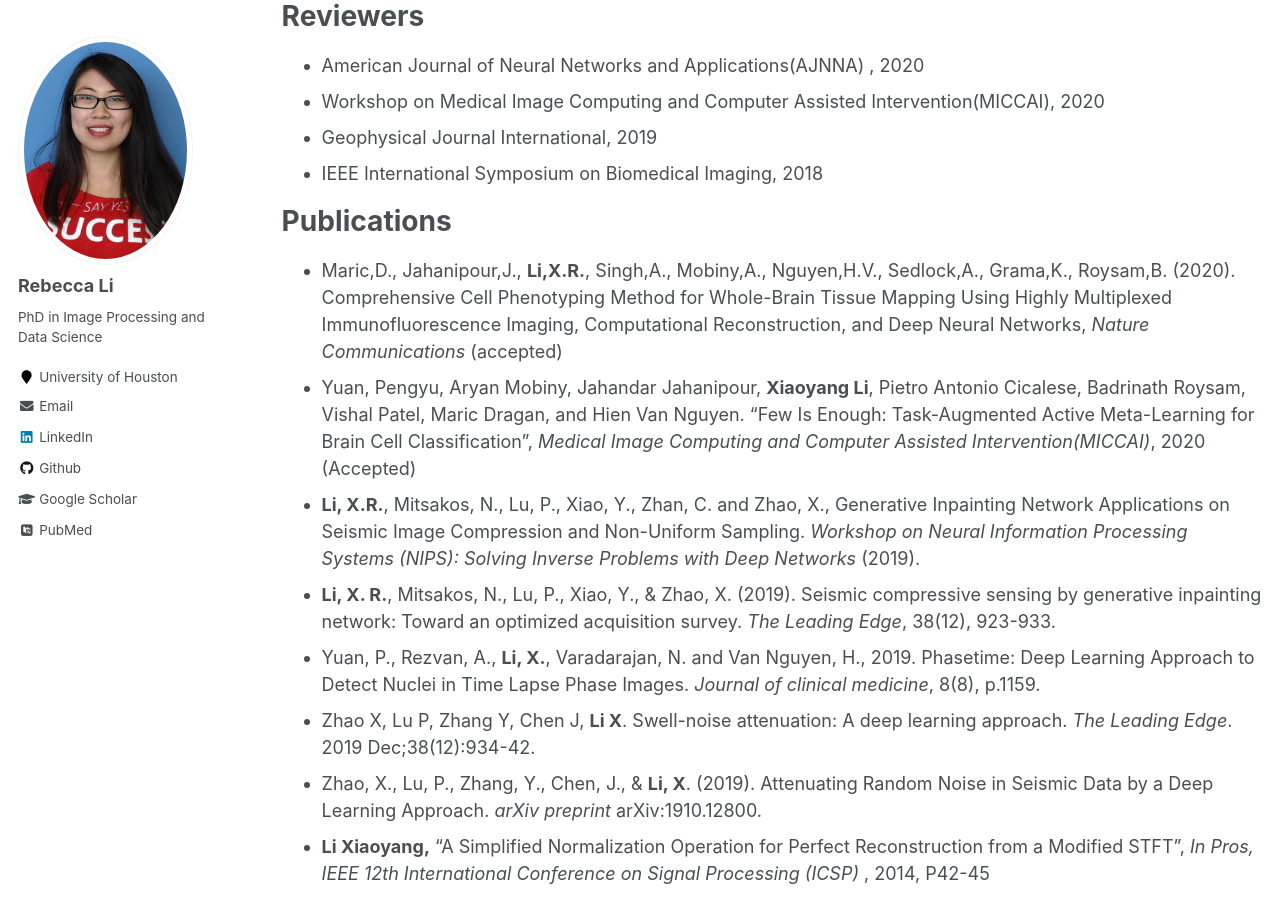
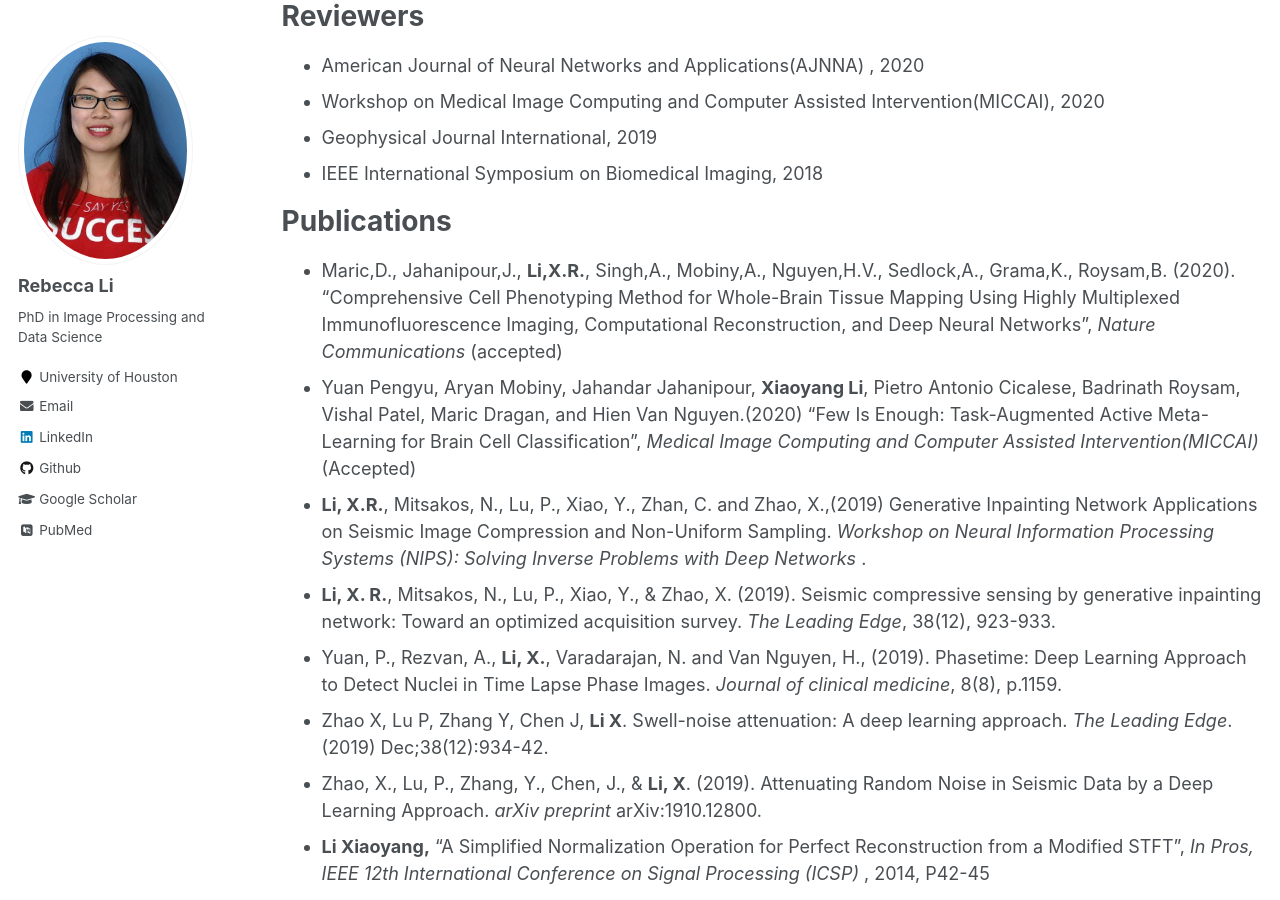
Before and after one commit to Xiaoyang-Rebecca/xiaoyang-rebecca.github.io, a Jekyll site: the page built from _pages/cv.md, in a window 1280 px wide and 900 px high, scrolled down 1504 px. Built offline with Jekyll 4.4.1, drawn with Linux system fonts in a browser that asks for light colours; some web fonts are replaced.

Commit message:
Update cv.md

```diff
--- a/_pages/cv.md
+++ b/_pages/cv.md
@@ -80,11 +80,11 @@ Reviewers
 
 Publications
 ======
--	Maric,D., Jahanipour,J.,  **Li,X.R.**, Singh,A., Mobiny,A., Nguyen,H.V., Sedlock,A., Grama,K., Roysam,B. (2020). Comprehensive Cell Phenotyping Method for Whole-Brain Tissue Mapping Using Highly Multiplexed Immunofluorescence Imaging, Computational Reconstruction, and Deep Neural Networks, *Nature Communications* (accepted)
--	Yuan, Pengyu, Aryan Mobiny, Jahandar Jahanipour, **Xiaoyang Li**, Pietro Antonio Cicalese, Badrinath Roysam, Vishal Patel, Maric Dragan, and Hien Van Nguyen. "Few Is Enough: Task-Augmented Active Meta-Learning for Brain Cell Classification", *Medical Image Computing and Computer Assisted Intervention(MICCAI)*, 2020 (Accepted)
-- **Li, X.R.**, Mitsakos, N., Lu, P., Xiao, Y., Zhan, C. and Zhao, X., Generative Inpainting Network Applications on Seismic Image Compression and Non-Uniform Sampling. *Workshop on Neural Information Processing Systems (NIPS): Solving Inverse Problems with Deep Networks* (2019).
+-	Maric,D., Jahanipour,J.,  **Li,X.R.**, Singh,A., Mobiny,A., Nguyen,H.V., Sedlock,A., Grama,K., Roysam,B. (2020). "Comprehensive Cell Phenotyping Method for Whole-Brain Tissue Mapping Using Highly Multiplexed Immunofluorescence Imaging, Computational Reconstruction, and Deep Neural Networks", *Nature Communications* (accepted)
+-	Yuan Pengyu, Aryan Mobiny, Jahandar Jahanipour, **Xiaoyang Li**, Pietro Antonio Cicalese, Badrinath Roysam, Vishal Patel, Maric Dragan, and Hien Van Nguyen.(2020) "Few Is Enough: Task-Augmented Active Meta-Learning for Brain Cell Classification", *Medical Image Computing and Computer Assisted Intervention(MICCAI)* (Accepted)
+- **Li, X.R.**, Mitsakos, N., Lu, P., Xiao, Y., Zhan, C. and Zhao, X.,(2019) Generative Inpainting Network Applications on Seismic Image Compression and Non-Uniform Sampling. *Workshop on Neural Information Processing Systems (NIPS): Solving Inverse Problems with Deep Networks* .
 -	**Li, X. R.**, Mitsakos, N., Lu, P., Xiao, Y., & Zhao, X. (2019). Seismic compressive sensing by generative inpainting network: Toward an optimized acquisition survey. *The Leading Edge*, 38(12), 923-933.
--	Yuan, P., Rezvan, A., **Li, X.**, Varadarajan, N. and Van Nguyen, H., 2019. Phasetime: Deep Learning Approach to Detect Nuclei in Time Lapse Phase Images. *Journal of clinical medicine*, 8(8), p.1159.
--	Zhao X, Lu P, Zhang Y, Chen J, **Li X**. Swell-noise attenuation: A deep learning approach. *The Leading Edge*. 2019 Dec;38(12):934-42.
+-	Yuan, P., Rezvan, A., **Li, X.**, Varadarajan, N. and Van Nguyen, H., (2019). Phasetime: Deep Learning Approach to Detect Nuclei in Time Lapse Phase Images. *Journal of clinical medicine*, 8(8), p.1159.
+-	Zhao X, Lu P, Zhang Y, Chen J, **Li X**. Swell-noise attenuation: A deep learning approach. *The Leading Edge*. (2019) Dec;38(12):934-42.
 -	Zhao, X., Lu, P., Zhang, Y., Chen, J., & **Li, X**. (2019). Attenuating Random Noise in Seismic Data by a Deep Learning Approach. *arXiv preprint* arXiv:1910.12800.
 -	**Li Xiaoyang,** “A Simplified Normalization Operation for Perfect Reconstruction from a Modified STFT”, *In Pros, IEEE 12th International Conference on Signal Processing (ICSP)* , 2014, P42-45
```
